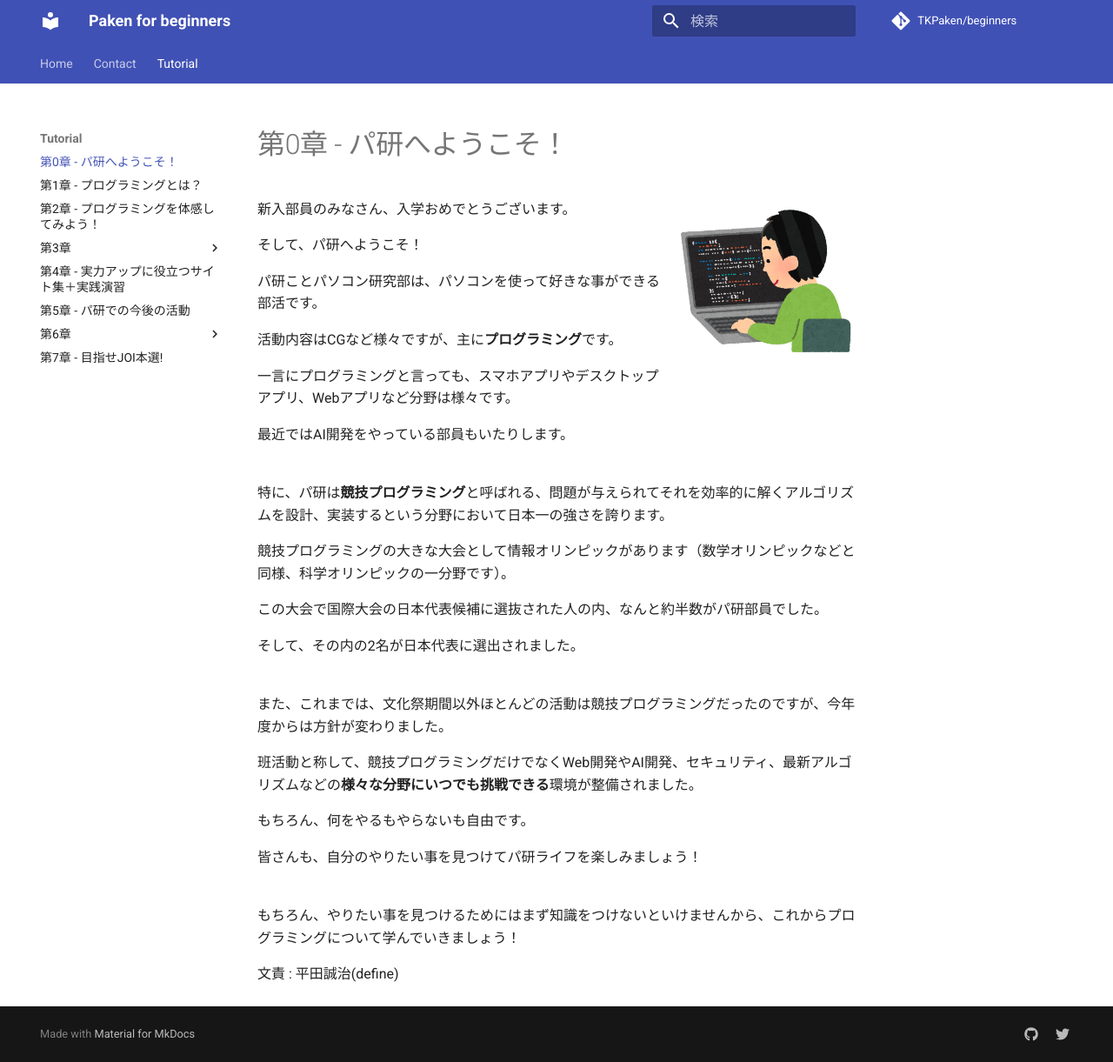
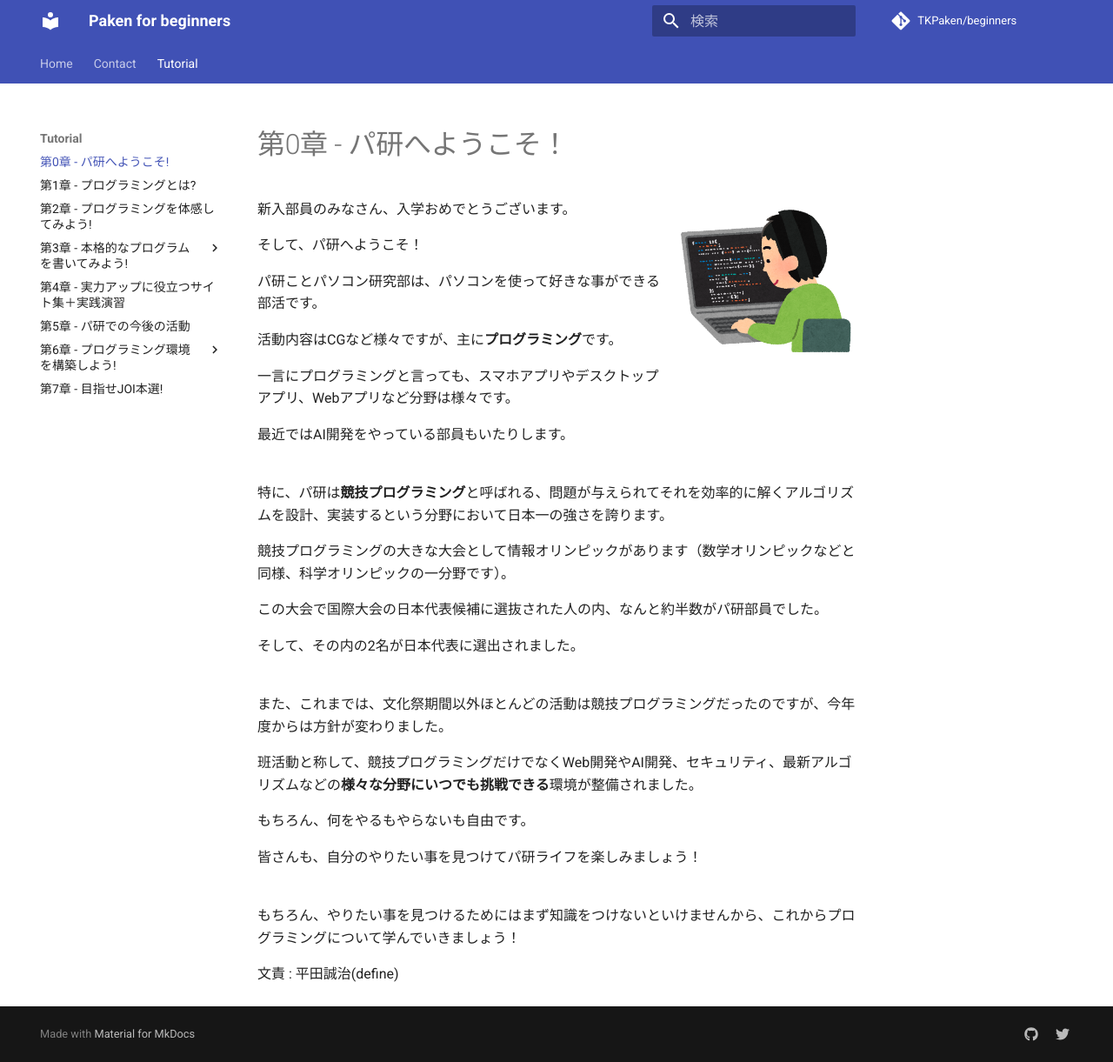
Before and after one commit to TKPaken/beginners, an MkDocs documentation site: the page built from docs/chapter0/index.md, in a window 1280 px wide and 1221 px high. Shown: the whole window at 87% size. Built offline with MkDocs 1.6.1 and Material for MkDocs 9.7.7, drawn with Linux system fonts in a browser that asks for light colours; comment, search, counter and statistics services are not loaded.

Commit message:
add chapter title

```diff
--- a/mkdocs.yml
+++ b/mkdocs.yml
@@ -66,15 +66,15 @@ nav:
   - Home: index.md
   - Contact: contact.md
   - Tutorial:
-    - 第0章 - パ研へようこそ！: chapter0/index.md
-    - 第1章 - プログラミングとは？: chapter1/index.md
-    - 第2章 - プログラミングを体感してみよう！: chapter2/index.md
-    - 第3章:
+    - 第0章 - パ研へようこそ!: chapter0/index.md
+    - 第1章 - プログラミングとは?: chapter1/index.md
+    - 第2章 - プログラミングを体感してみよう!: chapter2/index.md
+    - 第3章 - 本格的なプログラムを書いてみよう!:
       - 本格的なプログラムを書いてみよう! (準備編): chapter3/geany.md
       - 本格的なプログラムを書いてみよう! (本編): chapter3/apg4b.md
     - 第4章 - 実力アップに役立つサイト集＋実践演習: chapter4/index.md
     - 第5章 - パ研での今後の活動: chapter5/index.md
-    - 第6章:
+    - 第6章 - プログラミング環境を構築しよう!:
       - 環境構築まとめ: chapter6/index.md
       - Windows(Visual Studio): chapter6/windows-visualstudio.md
       - Windows(MinGW): chapter6/windows-mingw.md
```
